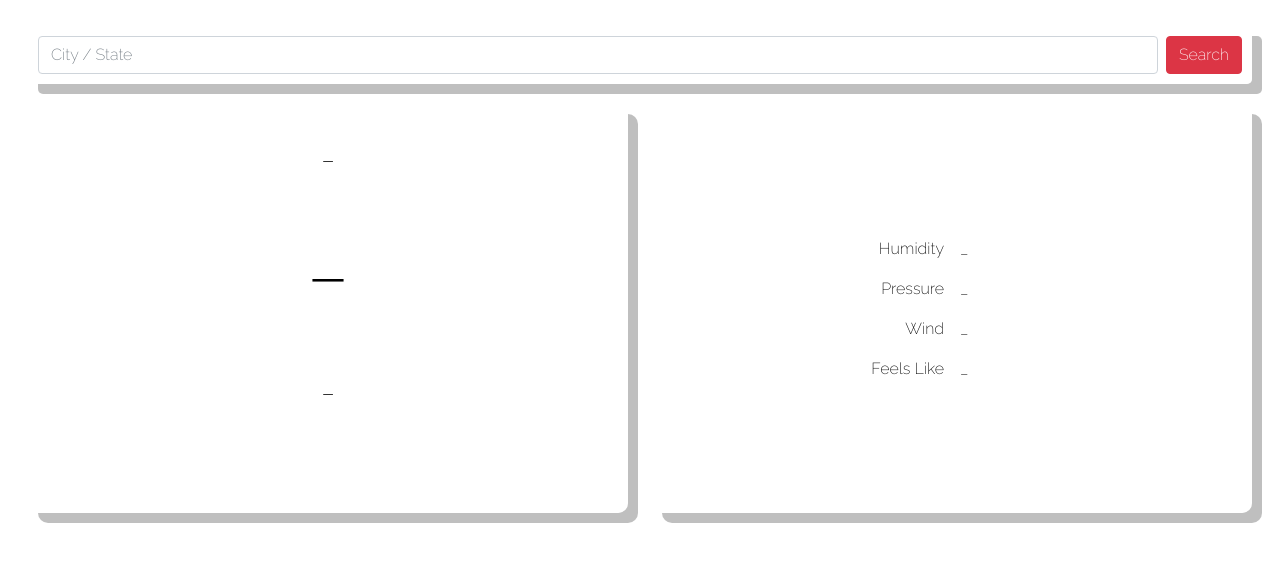
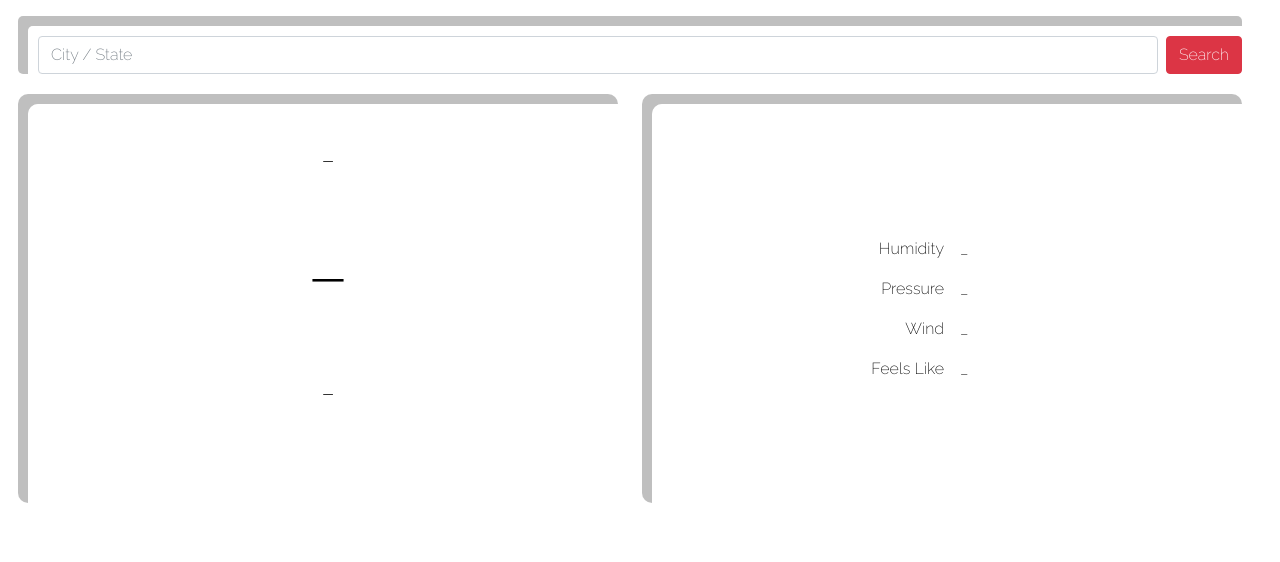
Before and after one commit to redliubydoc/blue-sky, a Flask app: page / in a window 1280 px wide. Shown: the top 562 px of the page. Run offline with Flask 2, Linux system fonts and the light colour scheme.

Commit message:
initial commit

```diff
--- a/static/css/styles.css
+++ b/static/css/styles.css
@@ -26,7 +26,7 @@
 #main-content-2,
 #main-content-3 {
     background-color: rgba(255, 255, 255, 0.5);
-    box-shadow : 10px 10px rgba(0, 0, 0, 0.25);
+    box-shadow : -10px -10px rgba(0, 0, 0, 0.25);
     width: 100%;
     height: 100%;
 }
--- a/static/js/main.js
+++ b/static/js/main.js
@@ -60,8 +60,8 @@
 
     placeholderCity.innerText = wthData.name;
     placeholderTemp.innerText = `${Math.round(wthData.main.temp)}\xB0C`;
-    placeholderIcon.src = `https://openweathermap.org/img/wn/${wthData.weather[0].icon}@4x.png`;
-    placeholderCondition.innerText = wthData.weather[0].description;
+    placeholderIcon.src = `https://openweathermap.org/img/wn/${wthData.weather[wthData.weather.length-1].icon}@4x.png`;
+    placeholderCondition.innerText = wthData.weather[wthData.weather.length-1].description;
     placeholderHumidity.innerText = `${Math.round(wthData.main.humidity)} %`;
     placeholderPressure.innerText = `${Math.round(wthData.main.pressure)} hPa`;
     placeholderWind.innerText = `${Math.round(wthData.wind.speed * 36)/10 } kph`;
```
